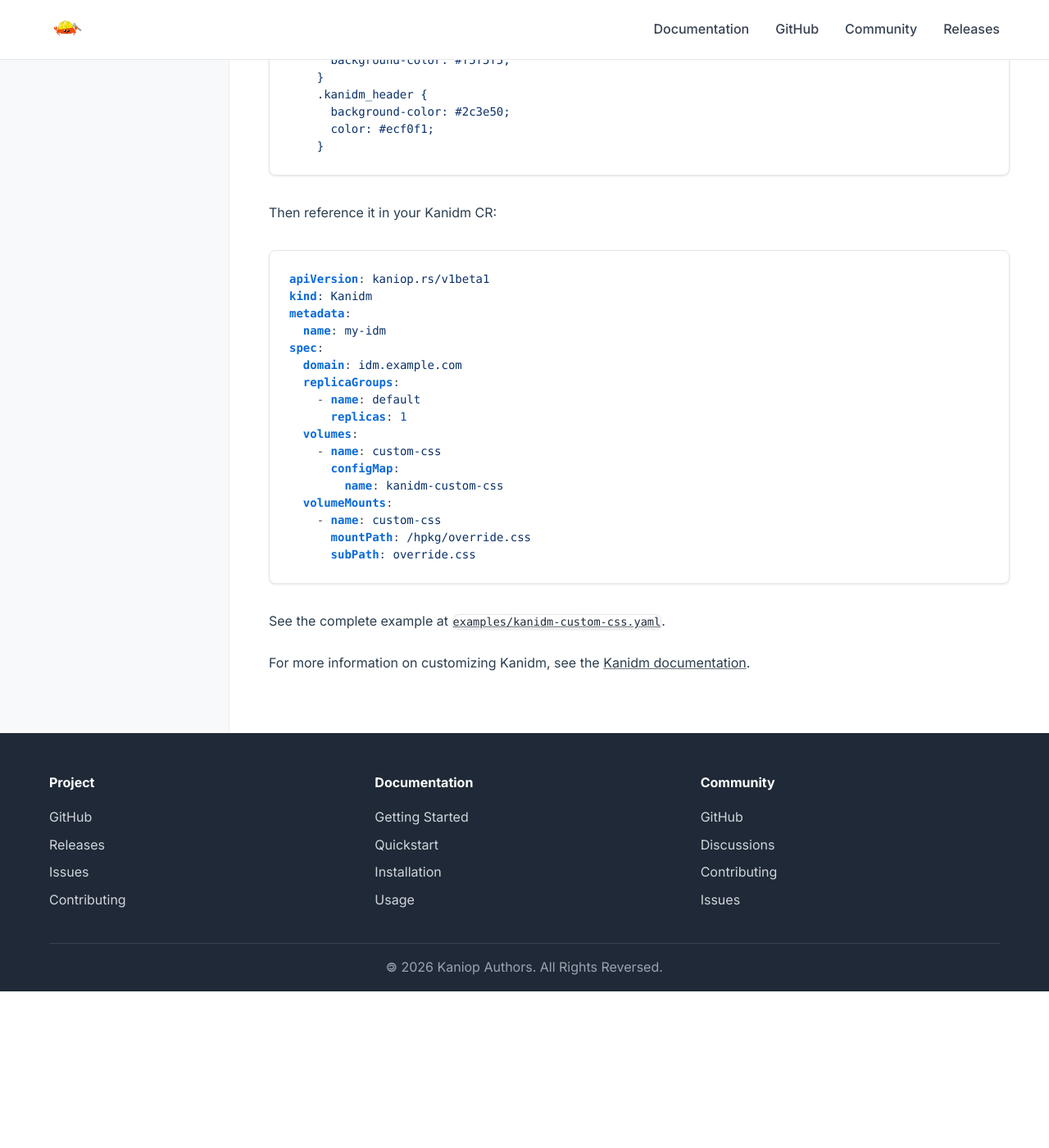
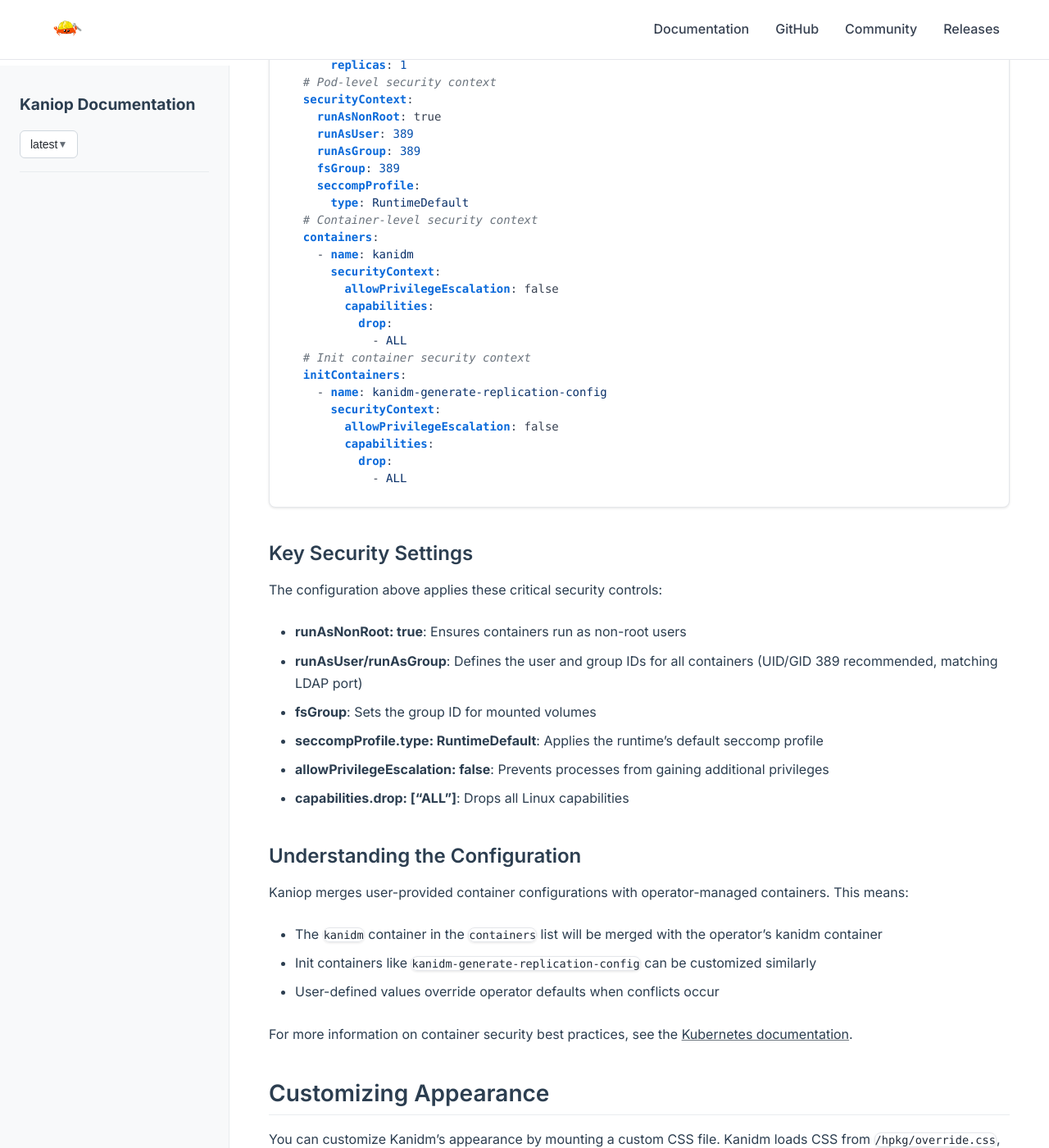
Before and after one commit to pando85/pando85.github.io, a Jekyll site: the page built from docs/kaniop/latest/usage/kanidm.md, in a window 1280 px wide and 1400 px high, scrolled down 1978 px. Shown: the whole window at 82% size. Built offline with Jekyll 4.4.1, drawn with Linux system fonts in a browser that asks for light colours; before the commit the page ends 3187 px from its top, so only the background shows below that; some of the changed text lies outside the part shown.

Commit message:
deploy: pando85/kaniop@4bae1e96074930589a31c4cc65d8d196b2879a3a

````diff
--- a/docs/kaniop/latest/usage/kanidm.md
+++ b/docs/kaniop/latest/usage/kanidm.md
@@ -39,6 +39,75 @@
 ```
 
 Notice that this configuration requires a TLS certificate with the name `my-idm-tls`.
+
+## Security Context Configuration
+
+For production deployments, it's recommended to configure security contexts to comply with
+Kubernetes [Pod Security Standards](https://kubernetes.io/docs/concepts/security/pod-security-standards/)
+at the **restricted** level. This ensures your Kanidm deployment follows security best practices
+and can run in clusters enforcing strict security policies.
+
+### Recommended Configuration
+
+To meet PSA:restricted requirements, configure both pod-level and container-level security contexts:
+
+```yaml
+apiVersion: kaniop.rs/v1beta1
+kind: Kanidm
+metadata:
+  name: my-idm
+spec:
+  domain: my-idm.localhost
+  replicaGroups:
+    - name: default
+      replicas: 1
+  # Pod-level security context
+  securityContext:
+    runAsNonRoot: true
+    runAsUser: 389
+    runAsGroup: 389
+    fsGroup: 389
+    seccompProfile:
+      type: RuntimeDefault
+  # Container-level security context
+  containers:
+    - name: kanidm
+      securityContext:
+        allowPrivilegeEscalation: false
+        capabilities:
+          drop:
+            - ALL
+  # Init container security context
+  initContainers:
+    - name: kanidm-generate-replication-config
+      securityContext:
+        allowPrivilegeEscalation: false
+        capabilities:
+          drop:
+            - ALL
+```
+
+### Key Security Settings
+
+The configuration above applies these critical security controls:
+
+- **runAsNonRoot: true**: Ensures containers run as non-root users
+- **runAsUser/runAsGroup**: Defines the user and group IDs for all containers (UID/GID 389 recommended, matching LDAP port)
+- **fsGroup**: Sets the group ID for mounted volumes
+- **seccompProfile.type: RuntimeDefault**: Applies the runtime's default seccomp profile
+- **allowPrivilegeEscalation: false**: Prevents processes from gaining additional privileges
+- **capabilities.drop: ["ALL"]**: Drops all Linux capabilities
+
+### Understanding the Configuration
+
+Kaniop merges user-provided container configurations with operator-managed containers. This means:
+
+- The `kanidm` container in the `containers` list will be merged with the operator's kanidm container
+- Init containers like `kanidm-generate-replication-config` can be customized similarly
+- User-defined values override operator defaults when conflicts occur
+
+For more information on container security best practices, see the
+[Kubernetes documentation](https://kubernetes.io/docs/concepts/security/pod-security-standards/#restricted).
 
 ## Customizing Appearance
 
````
